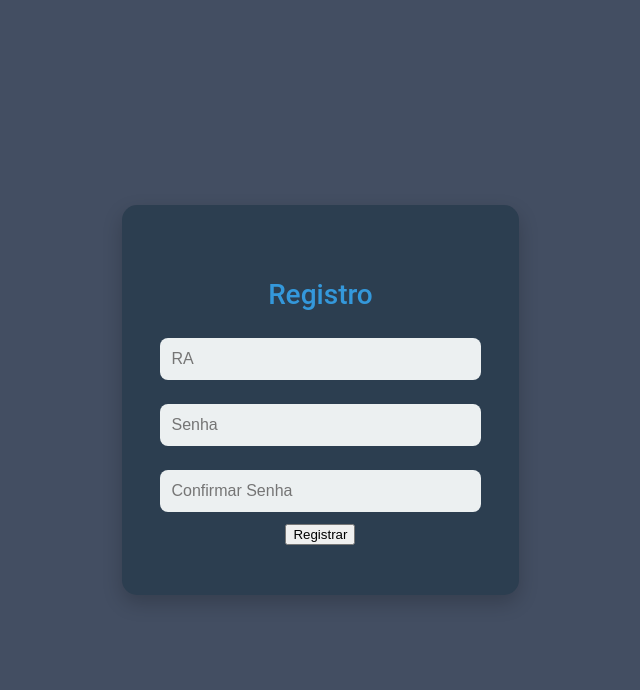
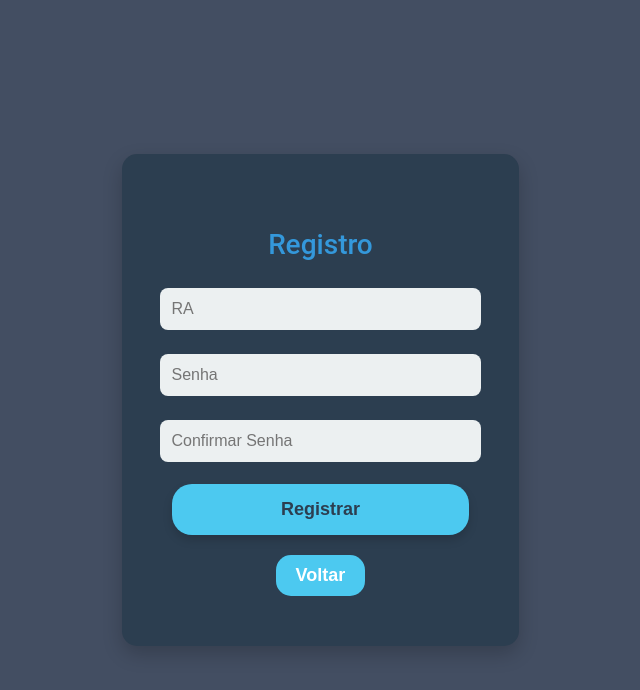
Before and after one commit to Maldazzar/Restful, a React (Create React App) app: page / in a window 1280 px wide. Both pictures are taken after a click on the button "Registrar-se". Shown: the top 690 px of the page, without its empty margins (353-993 px from the left). Built offline with nearby package versions, Linux system fonts and the light colour scheme; the HTML template or start-up script is replaced by a standard one.

Commit message:
Commit para corrigir botão de registrar e adicionar o voltar no registrar

```diff
--- a/src/App.js
+++ b/src/App.js
@@ -61,7 +61,7 @@ const Login = ({ onLogin, onSwitchToRegister }) => {
     );
 };
 
-const Register = ({ onRegister }) => {
+const Register = ({ onRegister, onSwitchToLogin }) => {
   const [ra, setRA] = useState("");
   const [senha, setSenha] = useState("");
   const [confirmSenha, setConfirmSenha] = useState("");
@@ -121,9 +121,10 @@ const Register = ({ onRegister }) => {
             value={confirmSenha}
             onChange={(e) => setConfirmSenha(e.target.value)}
         />
-        <button onClick={handleRegister} disabled={loading}>
+        <button onClick={handleRegister} className="button" disabled={loading}>
           {loading ? "Registrando..." : "Registrar"}
         </button>
+        <button className="back-button" onClick={onSwitchToLogin}>Voltar</button> {/* Botão de "Voltar" */}
       </div>
   );
 };
@@ -335,7 +336,7 @@ function App() {
             <Products />
         ) : (
             isRegistering ? (
-                <Register onRegister={handleSwitchToLogin} />
+                <Register onRegister={handleSwitchToLogin} onSwitchToLogin={handleSwitchToLogin} />
             ) : (
                 <Login onLogin={handleLogin} onSwitchToRegister={handleSwitchToRegister} />
             )
```
